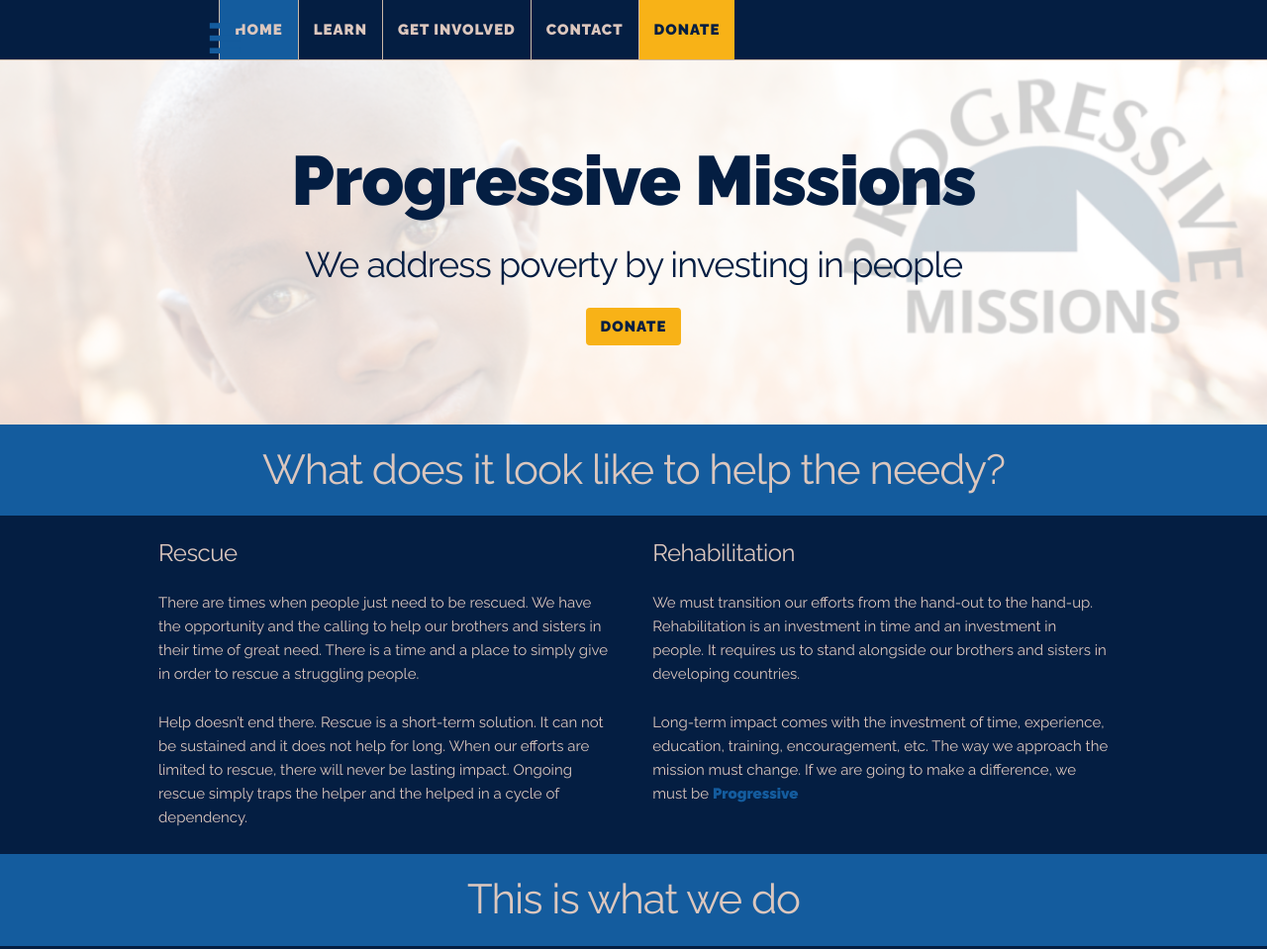
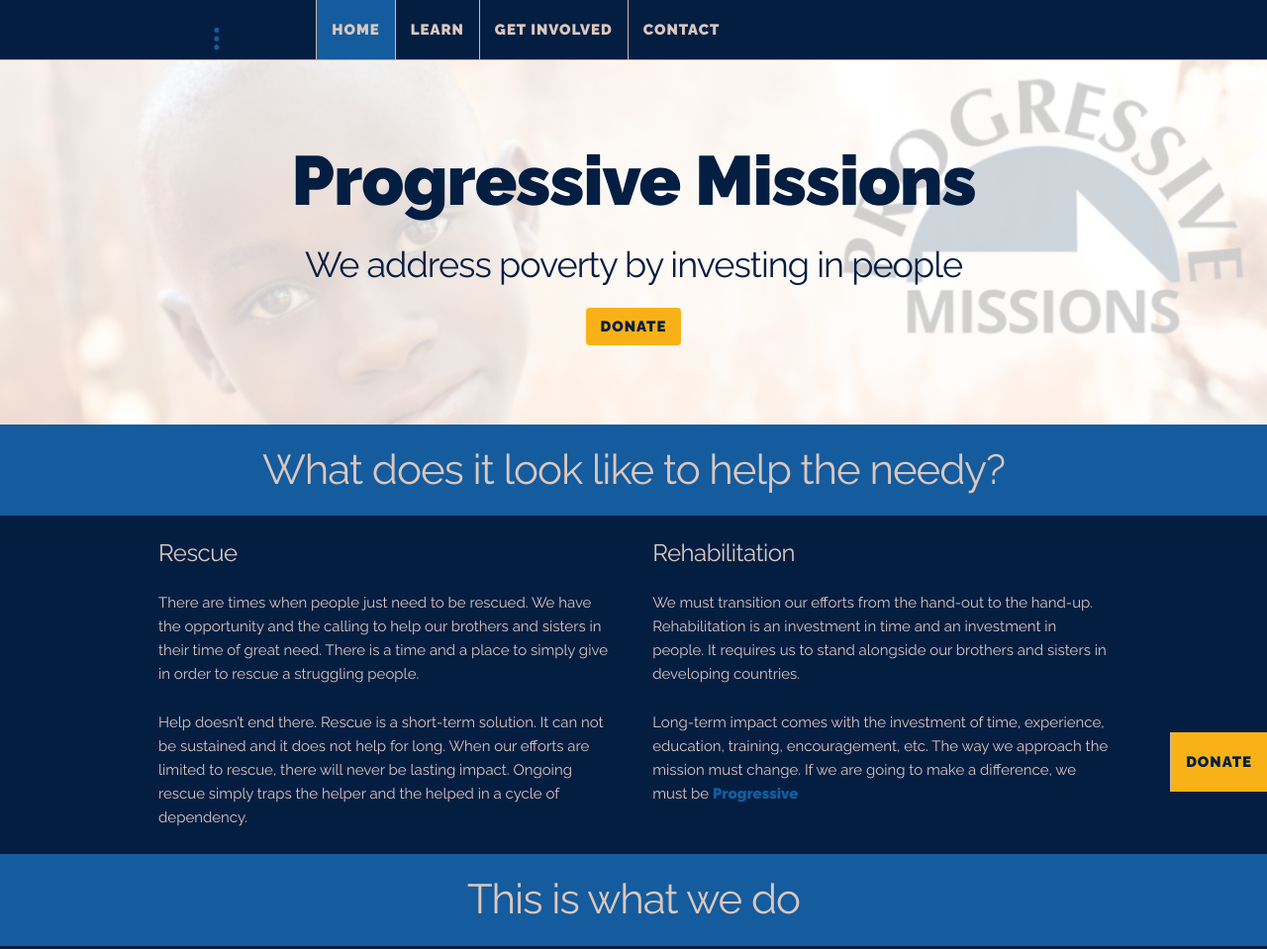
Before and after one commit to jakedecourcey/Progressive-Missions-Website, a website: page index.html in a window 1280 px wide. Shown: the top 959 px of the page at 99% size. Drawn offline with Linux system fonts and the light colour scheme.

Commit message:
Touched up nav appearance and installed jquery

```diff
--- a/index.html
+++ b/index.html
@@ -55,7 +55,7 @@
         </div>
         <div class="seven columns">
 
-          <a href="javascript:void(0);" class="icon" onclick="toggleMenu()">&#9776;</a>
+          <a href="javascript:void(0);" id="icon" onclick="toggleMenu()">&#8285;</a>
 
           <ul class="navbar-list">
 
--- a/scss/base/_base-styles.scss
+++ b/scss/base/_base-styles.scss
@@ -37,7 +37,7 @@
 }
 
 nav {
-  background-color: $secondary-color;
+  background-color: $primary-color;
   position: fixed;
   bottom: 0;
   left: 0;
@@ -45,13 +45,18 @@
   z-index: 99;
   border-top: 1px $dark-tan solid;
 
-  .icon {
+  #icon {
+    width: 4rem;
     position: absolute;
     bottom: 0;
-    font-size: 4rem;
+    font-size: 3rem;
     line-height: 4rem;
     text-decoration: none;
-    margin-left: 10px;
+    margin-left: 0px;
+    color: $primary-color;
+    background-color: $secondary-color;
+    border-radius: 20px;
+    text-align: center;
   }
 
   .container {
@@ -81,12 +86,24 @@
   .navbar-list{
     list-style: none;
     border-left: 0px $dark-tan solid;
-    margin-bottom: 4.5rem;
+    margin-bottom: 4rem;
   }
 
   .navbar-item {
+    display: none;
     float: none;
     margin-bottom: 0px;
+
+    &:first-child{
+      position: fixed;
+      bottom: 0px;
+      right: 0px;
+      display: block;
+    }
+  }
+
+  .navbar-show {
+    display: block;
   }
 
   .button {
@@ -122,7 +139,7 @@
   .dropdown-list {
     list-style: none;
     position: relative;
-    background-color: $secondary-color;
+    background-color: $primary-color;
     margin: 0px;
   }
 
```
Also changed, not shown: package.json (+6 -4 lines), css/skeleton.css, 1 other file.
